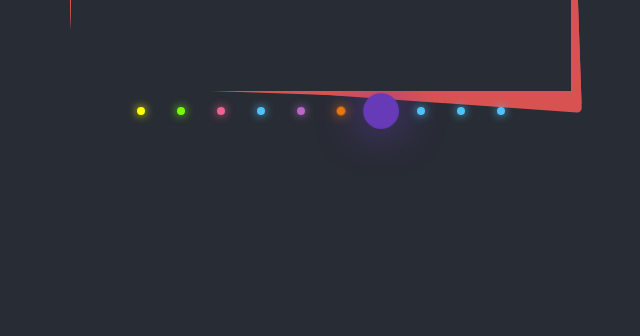
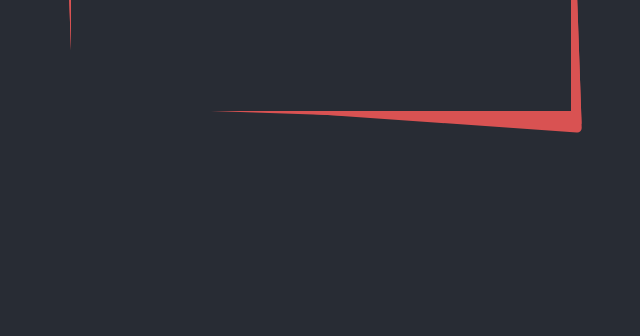
Before and after one commit to NahshonThompson/my-first-repo, a plain HTML site: page index.html in a window 1280 px wide. Shown: the part 464-800 px from the top of the page, without its empty margins (319-959 px from the left). Drawn offline with Linux system fonts and the light colour scheme.

Commit message:
removed glowing dots effect from home page

```diff
--- a/index.html
+++ b/index.html
@@ -7,6 +7,7 @@
   <title>Glowing Dots</title>
 </head>
 <body>
+
   <div class="app-body">
     <div class="box">
       <span></span>
@@ -14,18 +15,6 @@
       <h3>Learn to Code</h3>
     </div>
 
-    <ul>
-      <li></li>
-      <li></li>
-      <li></li>
-      <li></li>
-      <li></li>
-      <li></li>
-      <li></li>
-      <li></li>
-      <li></li>
-      <li></li>
-    </ul>
   </div>
 </body>
 </html>
--- a/styles.css
+++ b/styles.css
@@ -4,8 +4,6 @@ body {
   background: rgba(0, 0, 0, 0.9);
   font-family: Arial, Helvetica, sans-serif;
 }
-
-
 
 .app-body {
   text-align: center;
```
